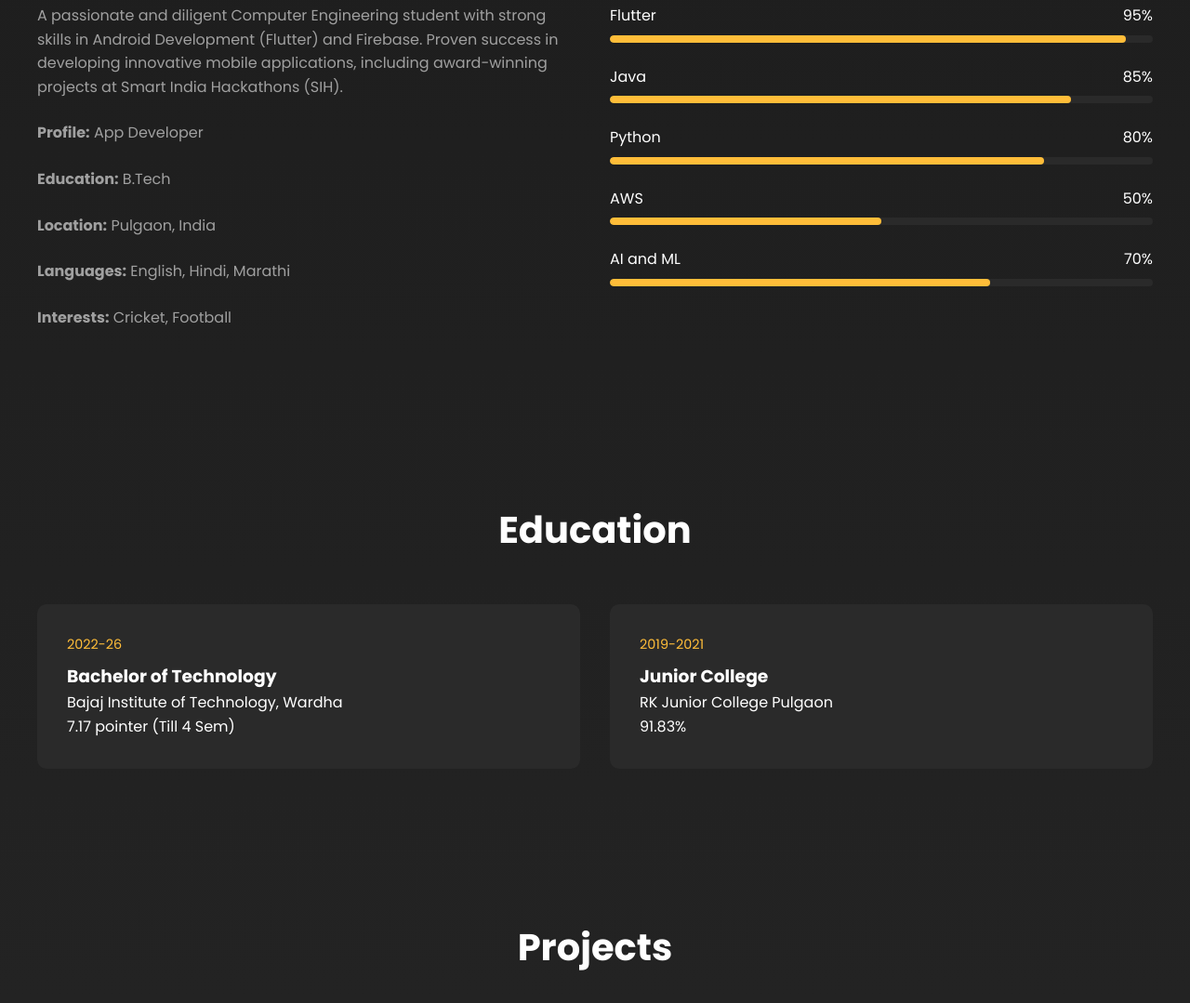
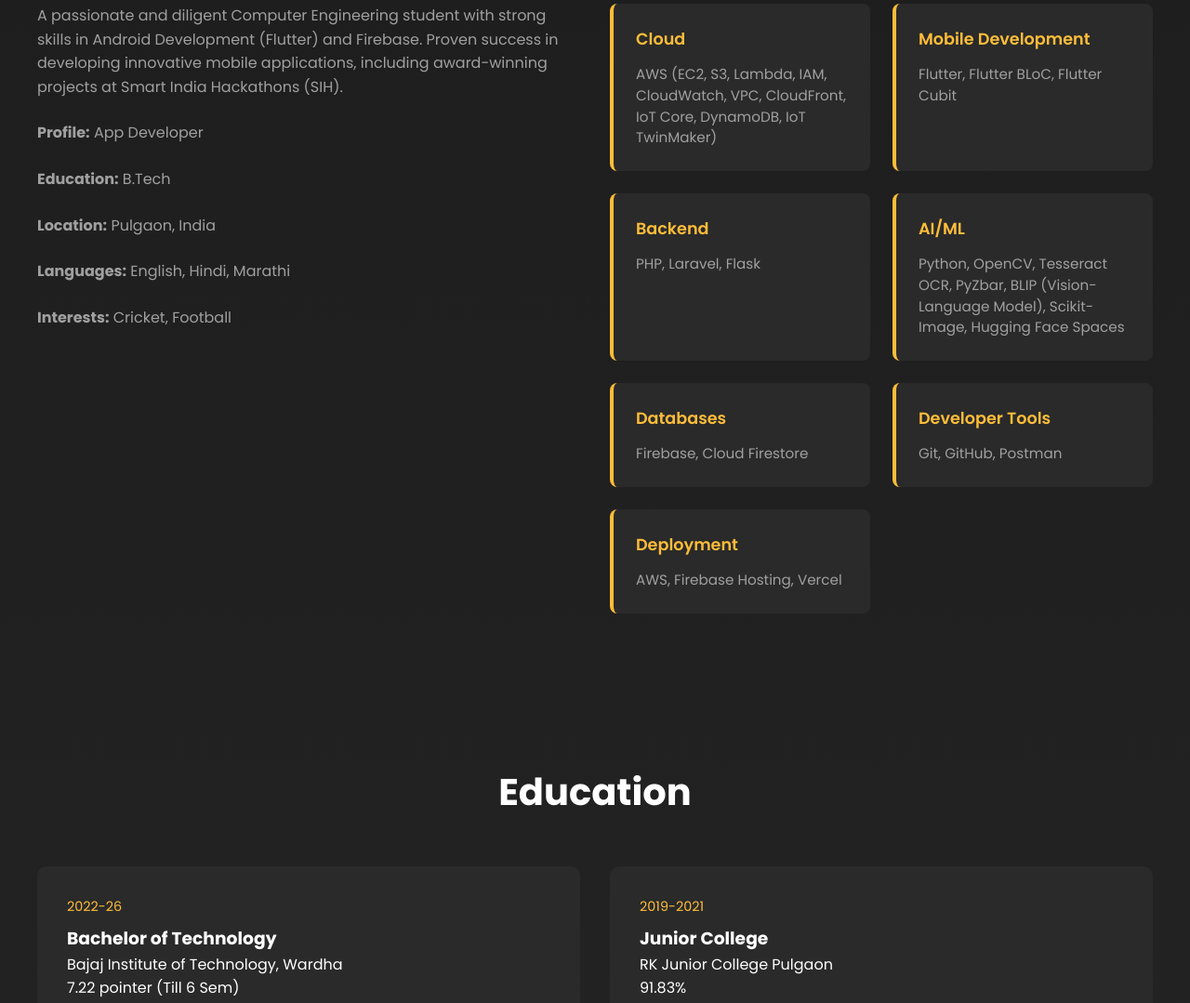
Before and after one commit to Kunalsalankar/resumekunal, a plain HTML site: page index.html in a window 1280 px wide. Shown: the part 988-2067 px from the top of the page at 93% size. Drawn offline with Linux system fonts and the light colour scheme.

Commit message:
complete

```diff
--- a/index.html
+++ b/index.html
@@ -106,6 +106,7 @@
             display: flex;
             gap: 1rem;
             justify-content: center;
+            flex-wrap: wrap;
         }
 
         .btn {
@@ -160,6 +161,38 @@
         }
 
         /* Skills */
+        .skills {
+            display: grid;
+            grid-template-columns: repeat(auto-fit, minmax(280px, 1fr));
+            gap: 1.5rem;
+        }
+
+        .skill-category {
+            background: var(--card-bg);
+            padding: 1.5rem;
+            border-radius: 8px;
+            border-left: 4px solid var(--primary-color);
+            transition: transform 0.3s, box-shadow 0.3s;
+        }
+
+        .skill-category:hover {
+            transform: translateY(-5px);
+            box-shadow: 0 5px 20px rgba(255, 189, 57, 0.2);
+        }
+
+        .category-title {
+            color: var(--primary-color);
+            font-size: 1.1rem;
+            font-weight: 600;
+            margin-bottom: 0.8rem;
+        }
+
+        .skill-category p {
+            color: var(--text-gray);
+            font-size: 0.95rem;
+            line-height: 1.5;
+        }
+
         .skill-bar {
             margin-bottom: 1.5rem;
         }
@@ -327,6 +360,7 @@
                 <a href="#about">About</a>
                 <a href="#education">Education</a>
                 <a href="#projects">Projects</a>
+                <a href="kunal.pdf" download>Resume</a>
                 <a href="#contact">Contact</a>
             </div>
         </div>
@@ -338,8 +372,10 @@
             <h1><span>Hello, I'm</span> Kunal</h1>
             <p>App Developer & Computer Engineering Student</p>
             <div class="cta-buttons">
-                <a href="#contact" class="btn btn-primary">Contact Me</a>
+                <a href="kunal.pdf" class="btn btn-primary" download>Download Resume</a>
                 <a href="#projects" class="btn btn-outline">View Projects</a>
+                <a href="https://www.linkedin.com/in/kunal-salankar-884b83249/?originalSubdomain=in" class="btn btn-outline" target="_blank" rel="noopener noreferrer">LinkedIn</a>
+                <a href="#contact" class="btn btn-outline">Contact Me</a>
             </div>
         </div>
     </section>
@@ -360,50 +396,33 @@
                     </div>
                 </div>
                 <div class="skills">
-                    <div class="skill-bar">
-                        <div class="skill-info">
-                            <span>Flutter</span>
-                            <span>95%</span>
-                        </div>
-                        <div class="progress-bar">
-                            <div class="progress" style="width: 95%"></div>
-                        </div>
+                    <div class="skill-category">
+                        <h4 class="category-title">Cloud</h4>
+                        <p>AWS (EC2, S3, Lambda, IAM, CloudWatch, VPC, CloudFront, IoT Core, DynamoDB, IoT TwinMaker)</p>
                     </div>
-                    <div class="skill-bar">
-                        <div class="skill-info">
-                            <span>Java</span>
-                            <span>85%</span>
-                        </div>
-                        <div class="progress-bar">
-                            <div class="progress" style="width: 85%"></div>
-                        </div>
+                    <div class="skill-category">
+                        <h4 class="category-title">Mobile Development</h4>
+                        <p>Flutter, Flutter BLoC, Flutter Cubit</p>
                     </div>
-                    <div class="skill-bar">
-                        <div class="skill-info">
-                            <span>Python</span>
-                            <span>80%</span>
-                        </div>
-                        <div class="progress-bar">
-                            <div class="progress" style="width: 80%"></div>
-                        </div>
+                    <div class="skill-category">
+                        <h4 class="category-title">Backend</h4>
+                        <p>PHP, Laravel, Flask</p>
                     </div>
-                    <div class="skill-bar">
-                        <div class="skill-info">
-                            <span>AWS</span>
-                            <span>50%</span>
-                        </div>
-                        <div class="progress-bar">
-                            <div class="progress" style="width: 50%"></div>
-                        </div>
+                    <div class="skill-category">
+                        <h4 class="category-title">AI/ML</h4>
+                        <p>Python, OpenCV, Tesseract OCR, PyZbar, BLIP (Vision-Language Model), Scikit-Image, Hugging Face Spaces</p>
                     </div>
-                    <div class="skill-bar">
-                        <div class="skill-info">
-                            <span>AI and ML</span>
-                            <span>70%</span>
-                        </div>
-                        <div class="progress-bar">
-                            <div class="progress" style="width: 70%"></div>
-                        </div>
+                    <div class="skill-category">
+                        <h4 class="category-title">Databases</h4>
+                        <p>Firebase, Cloud Firestore</p>
+                    </div>
+                    <div class="skill-category">
+                        <h4 class="category-title">Developer Tools</h4>
+                        <p>Git, GitHub, Postman</p>
+                    </div>
+                    <div class="skill-category">
+                        <h4 class="category-title">Deployment</h4>
+                        <p>AWS, Firebase Hosting, Vercel</p>
                     </div>
                 </div>
             </div>
@@ -419,7 +438,7 @@
                     <div class="education-date">2022-26 </div>
                     <h3>Bachelor of Technology</h3>
                     <p>Bajaj Institute of Technology, Wardha</p>
-                    <p>7.17 pointer (Till 4 Sem)</p>
+                    <p>7.22 pointer (Till 6 Sem)</p>
                 </div>
                 <div class="education-card">
                     <div class="education-date">2019-2021</div>
@@ -509,7 +528,7 @@
             <a href="https://www.linkedin.com/in/kunal-salankar-884b83249/"><i class="fab fa-linkedin"></i></a>
 			<a href="mailto:kunalsalankar@gmail.com"><i class="fab fa-envelope "></i></a>
         </div>
-        <p>&copy; 2024 Kunal Salankar. All rights reserved.</p>
+        <p>&copy; 2025 Kunal Salankar. All rights reserved.</p>
     </footer>
 
     <!-- JavaScript for animations and interactions -->
```
Also changed, not shown: 1 other file.
